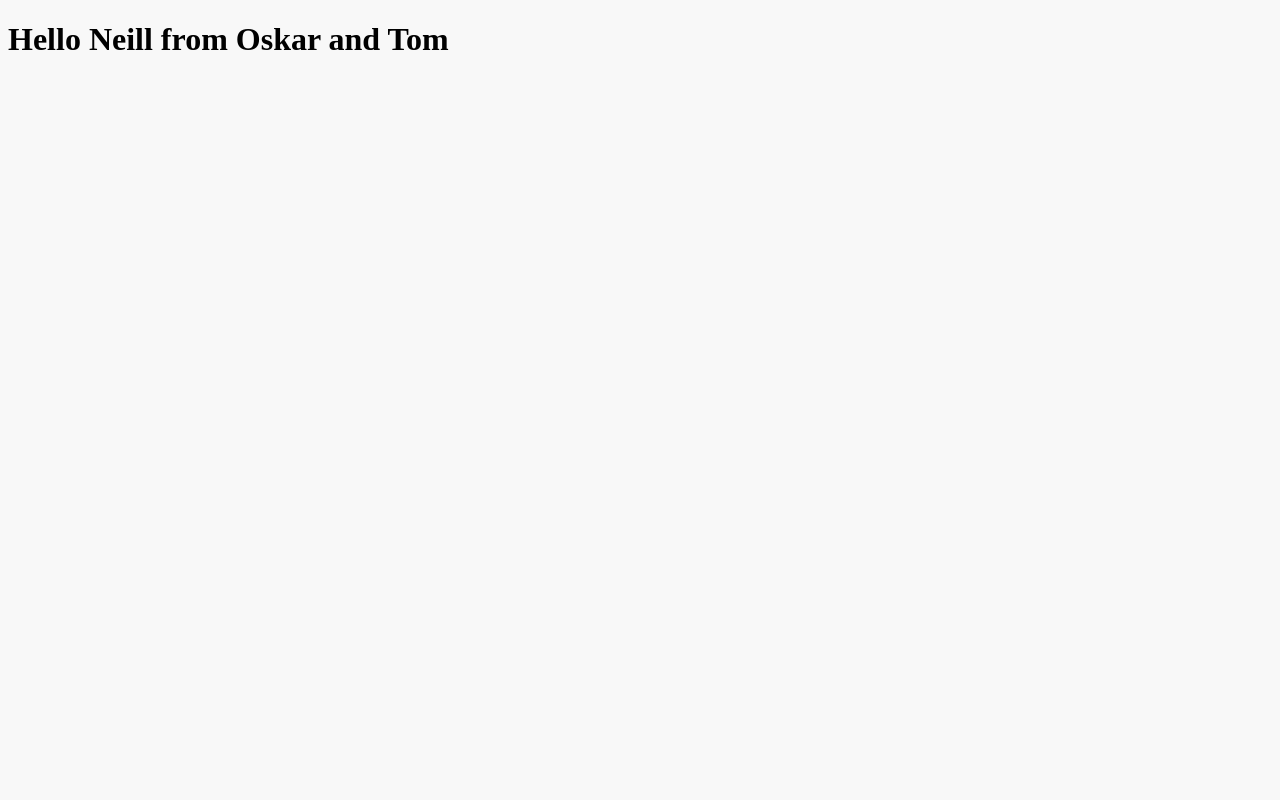
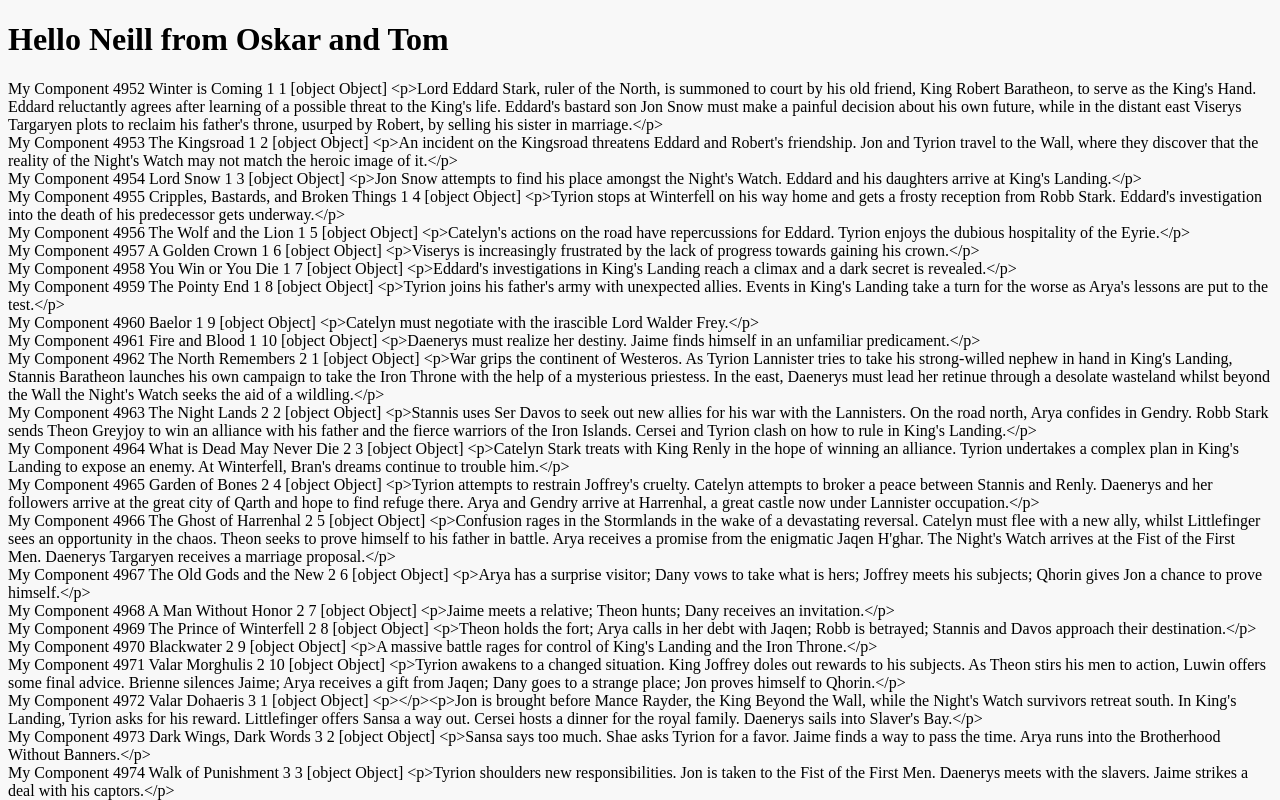
Before and after one commit to TomOwen93/C7R8-tv-shows, a React (Vite) app: page / in a window 1280 px wide. Shown: the top 800 px of the page. Built offline with nearby package versions, Linux system fonts and the light colour scheme.

Commit message:
Add episode component

```diff
--- a/src/components/App.tsx
+++ b/src/components/App.tsx
@@ -1,12 +1,46 @@
 import "./App.css";
 import episodes from "../episodes.json";
+import { Episode } from "./Episode";
 console.log(`Imported ${episodes.length} episode(s)`);
 console.log(`First episode's name is ${episodes[0].name}`);
 
+export interface IEpisode {
+    id: number;
+    url?: string;
+    name: string;
+    season: number;
+    number: number;
+    type?: string;
+    airdate?: string;
+    airtime?: string;
+    airstamp?: string;
+    rating?: { average: number };
+    runtime?: number;
+    image: {
+      medium: string;
+      original: string;
+    };
+    summary: string;
+    _links?: { self: { href: string } };
+  }
+
 function App() {
+
+    const allEpisodes = episodes.map((episode) => {
+        return <Episode
+                    id={episode.id}
+                    name={episode.name}
+                    season={episode.season}
+                    number={episode.number}
+                    image={episode.image}
+                    summary={episode.summary}
+                />
+    })
+
     return (
         <div className="App">
             <h1>Hello Neill from Oskar and Tom</h1>
+            {allEpisodes}
         </div>
     );
 }
--- /dev/null
+++ b/src/components/Episode.tsx
@@ -0,0 +1,5 @@
+import { IEpisode } from "./App";
+
+export function Episode({id, name, season, number, image, summary}: IEpisode): JSX.Element {
+    return <div>My Component {`${id} ${name} ${season} ${number} ${image} ${summary}`}</div>;
+}
--- a/src/components/MyComponent.tsx
+++ /dev/null
@@ -1,3 +0,0 @@
-export function MyComponent(): JSX.Element {
-    return <div>My Component</div>;
-}
```
